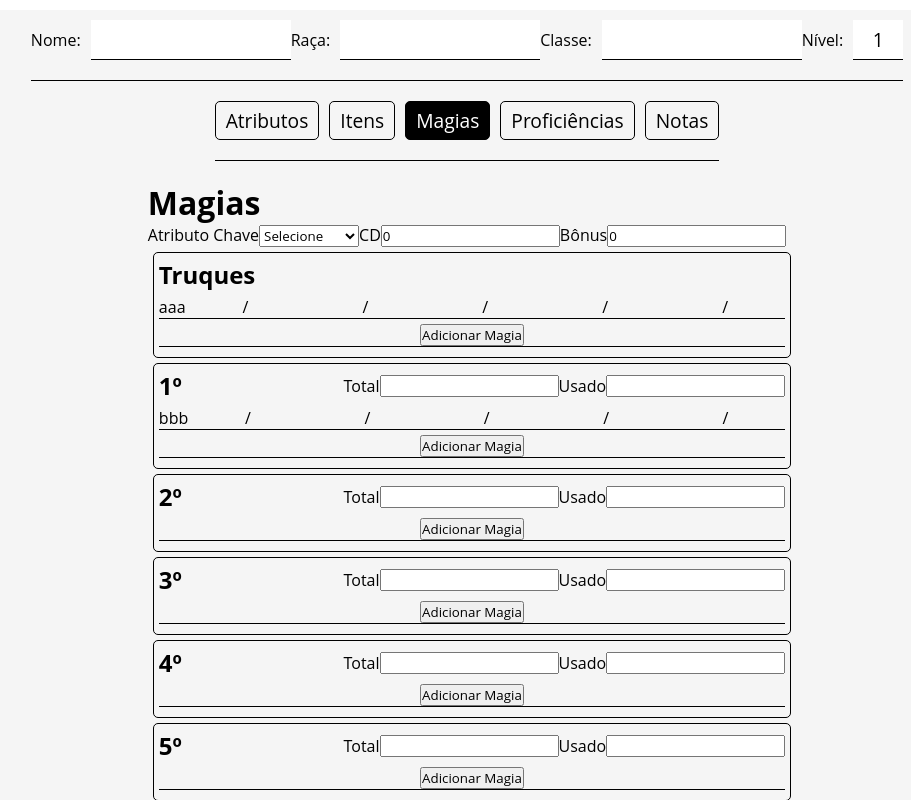
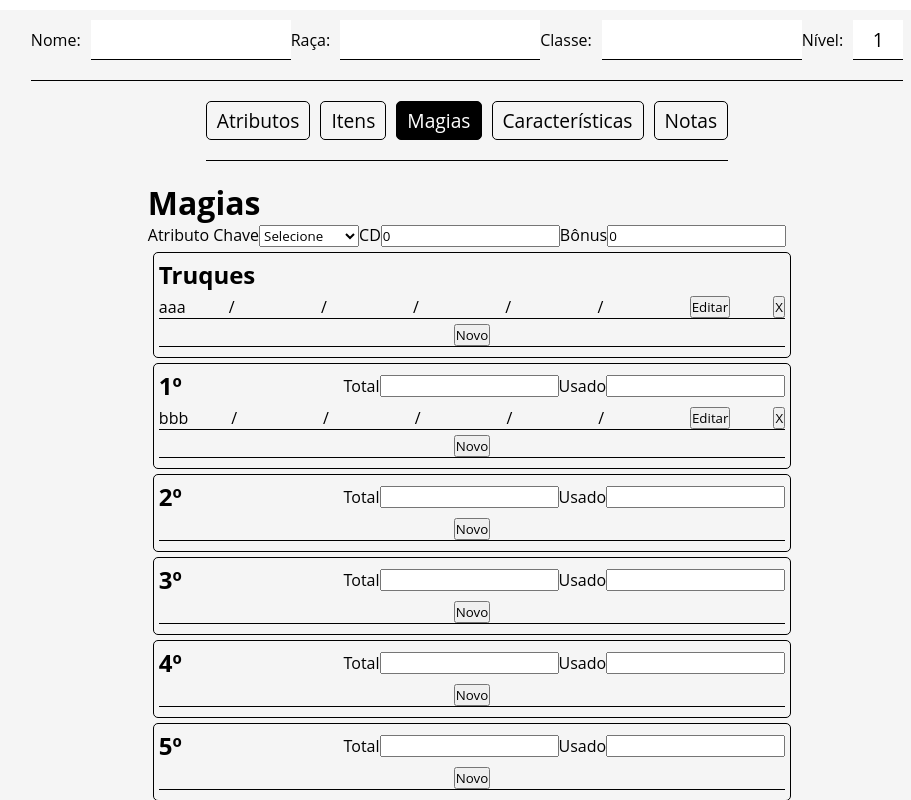
Before and after one commit to R-Takashi/Ficha-Personagem-D-D-5e, a React (Create React App) app in the folder dnd-charsheet/: page / in a window 1280 px wide. Both pictures are taken after a click on the item "Magias". Shown: the top 800 px of the page, without its empty margins (173-1084 px from the left). Built offline with nearby package versions, Linux system fonts and the light colour scheme.

Commit message:
improvement(spells tab): edit / remove spell, refactor spell form

```diff
--- a/dnd-charsheet/src/components/AllTabs/Skills.tsx
+++ /dev/null
@@ -1,15 +0,0 @@
-import React, { useContext } from 'react'
-import AppContext from '../../Context/AppContext'
-
-export default function Skills() {
-  const { contentTab, tab } = useContext(AppContext);
-
-  if (tab !== 'Proficiências') return null;
-
-  return (
-    <div>
-      {/* { contentTab } */}
-      <h1>Skills</h1>
-    </div>
-  )
-}
--- a/dnd-charsheet/src/components/AllTabs/Spells.tsx
+++ b/dnd-charsheet/src/components/AllTabs/Spells.tsx
@@ -54,8 +54,6 @@ export default function Spells() {
         {spellListLevel.map((level: string) => (
           <SpellListLevel key={level} level={level} />
         ))}
-
-
       </section>
     </div>
   )
--- /dev/null
+++ b/dnd-charsheet/src/components/AllTabs/Spells/SpellDetails.tsx
@@ -0,0 +1,46 @@
+import React from 'react'
+import SpellForm from './SpellForm';
+
+
+export default function SpellDetails(props: any) {
+  const { name, action, duration, range, components, description, index, level } = props;
+  const [toEdit, setToEdit] = React.useState(false);
+
+
+  return (
+    <li>
+      <div className='Spell'>
+        {
+          toEdit ? (
+            <SpellForm
+              level={level}
+              index={index}
+              saveSpell={() => setToEdit(!toEdit)}
+              editSpell
+            />
+
+          ) : (
+            <>
+              <span>{name}</span>
+              /
+              <span>{action}</span>
+              /
+              <span>{duration}</span>
+              /
+              <span>{range}</span>
+              /
+              <span>{components}</span>
+              /
+              <span>{description}</span>
+
+              <button type='button' onClick={() => setToEdit(!toEdit)}>Editar</button>
+            </>
+          )
+        }
+
+        <button type='button' onClick={props.removeSpell}>X</button>
+
+      </div>
+    </li>
+  )
+}
--- /dev/null
+++ b/dnd-charsheet/src/components/AllTabs/Spells/SpellForm.tsx
@@ -0,0 +1,112 @@
+import React, { useContext, useEffect } from 'react'
+import AppContext from '../../../Context/AppContext'
+
+
+type FormProps = {
+  level: string,
+  index?: number,
+  newSpell?: boolean,
+  editSpell?: boolean,
+  saveSpell: () => void,
+}
+
+const SPELL = {
+  name: '',
+  action: '',
+  duration: '',
+  range: '',
+  components: '',
+  description:'',
+}
+
+
+export default function SpellForm(props: FormProps) {
+  const { level, index=0, newSpell=false, editSpell=false, saveSpell } = props;
+
+  const { listSpells, setListSpells } = useContext(AppContext);
+
+  const [spell, setSpell] = React.useState({...SPELL});
+
+  useEffect(() => {
+    if (editSpell) {
+      setSpell({...listSpells[level][index]});
+    }
+  }, [editSpell, index, level, listSpells]);
+
+  const handleSaveSpell = () => {
+    if (newSpell) {
+      setListSpells({ ...listSpells, [level]: [...listSpells[level], spell] });
+      setSpell({...SPELL});
+
+      return saveSpell();
+    }
+
+    const editedSpell = {
+      ...spell,
+    }
+
+    const updatedList = [...listSpells[level]];
+    updatedList[index] = editedSpell;
+
+    setListSpells({ ...listSpells, [level]: updatedList });
+
+    return saveSpell();
+  };
+
+
+  return (
+    <div>
+
+      <label htmlFor='spellName'>Nome</label>
+        <input
+          id='spellName'
+          type='text'
+          value={spell.name}
+          onChange={(e) => setSpell({ ...spell, name: e.target.value })}
+        />
+
+      <label htmlFor='spellAction'>Ação</label>
+        <input
+
+          id='spellAction'
+          type='text'
+          value={spell.action}
+          onChange={(e) => setSpell({ ...spell, action: e.target.value })}
+        />
+
+      <label htmlFor='spellDuration'>Duração</label>
+        <input
+          id='spellDuration'
+          type='text'
+          value={spell.duration}
+          onChange={(e) => setSpell({ ...spell, duration: e.target.value })}
+        />
+
+      <label htmlFor='spellRange'>Alcance</label>
+        <input
+          id='spellRange'
+          type='text'
+          value={spell.range}
+          onChange={(e) => setSpell({ ...spell, range: e.target.value })}
+        />
+
+      <label htmlFor='spellComponents'>Componentes</label>
+        <input
+          id='spellComponents'
+          type='text'
+          value={spell.components}
+          onChange={(e) => setSpell({ ...spell, components: e.target.value })}
+        />
+
+      <label htmlFor='spellDescription'>Descrição</label>
+        <textarea
+          id='spellDescription'
+          value={spell.description}
+          onChange={(e) => setSpell({ ...spell, description: e.target.value })}
+        />
+
+      <button type='button' onClick={handleSaveSpell}>Salvar</button>
+
+    </div>
+  )
+}
--- a/dnd-charsheet/src/components/AllTabs/Spells/SpellListLevel.tsx
+++ b/dnd-charsheet/src/components/AllTabs/Spells/SpellListLevel.tsx
@@ -1,6 +1,9 @@
 import React, { useContext } from 'react'
 import AppContext from '../../../Context/AppContext'
 import styled from 'styled-components';
+import SpellDetails from './SpellDetails';
+import SpellForm from './SpellForm';
+
 
 const SpellListLevelS = styled.div`
   display: flex;
@@ -68,24 +71,10 @@ const SpellListLevelS = styled.div`
 export default function SpellListLevel(props: any) {
   const { level } = props;
   const { listSpells, setListSpells } = useContext(AppContext);
-  const [spell, setSpell] = React.useState({
-    name: '',
-    action: '',
-    duration: '',
-    range: '',
-    components: '',
-    description:'',
-  });
   const [showNewSpell, setShowNewSpell] = React.useState(false);
 
-  const handleNewSpell = () => {
-    if (showNewSpell) {
-      setListSpells({ ...listSpells, [level]: [...listSpells[level], spell] });
-      setSpell({ name: '', action: '', duration: '', range: '', components:'', description: '' });
-      setShowNewSpell(!showNewSpell);
-    }
-
-    setShowNewSpell(!showNewSpell);
+  const handleRemoveSpell = (index: number) => {
+    setListSpells({ ...listSpells, [level]: listSpells[level].filter((_: any, i: number) => i !== index) });
   };
 
   return (
@@ -106,90 +95,31 @@ export default function SpellListLevel(props: any) {
 
       <ul>
         {listSpells[level].map((spell: any, index: number) => (
-          <li key={index}>
-            <div className='Spell'>
-              <span>{spell.name}</span>
-              /
-              <span>{spell.action}</span>
-              /
-              <span>{spell.duration}</span>
-              /
-              <span>{spell.range}</span>
-              /
-              <span>{spell.components}</span>
-              /
-              <span>{spell.description}</span>
-            </div>
-          </li>
+          <SpellDetails
+            key={index}
+            index={index}
+            level={level}
+            removeSpell={() => handleRemoveSpell(index)}
+            {...spell}
+          />
         ))}
 
         <li>
-
-
           <div className='NewSpell'>
 
-          {showNewSpell && (
-              <>
-                <label htmlFor='spellName'>Nome</label>
-                <input
-                  id='spellName'
-                  type='text'
-                  value={spell.name}
-                  onChange={(e) => setSpell({ ...spell, name: e.target.value })}
-                />
+            {showNewSpell ? (
 
-                <label htmlFor='spellAction'>Ação</label>
-                <input
+              <SpellForm
+                level={level}
+                newSpell
+                saveSpell={() => setShowNewSpell(false)}
+              />
 
-                  id='spellAction'
-                  type='text'
-                  value={spell.action}
-                  onChange={(e) => setSpell({ ...spell, action: e.target.value })}
-                />
+            ) : (
 
-                <label htmlFor='spellDuration'>Duração</label>
-                <input
-                  id='spellDuration'
-                  type='text'
-                  value={spell.duration}
-                  onChange={(e) => setSpell({ ...spell, duration: e.target.value })}
-                />
+              <button onClick={() => setShowNewSpell(true)}>Novo</button>
 
-                <label htmlFor='spellRange'>Alcance</label>
-                <input
-                  id='spellRange'
-                  type='text'
-                  value={spell.range}
-                  onChange={(e) => setSpell({ ...spell, range: e.target.value })}
-                />
-
-                <label htmlFor='spellComponents'>Componentes</label>
-                <input
-                  id='spellComponents'
-                  type='text'
-                  value={spell.components}
-                  onChange={(e) => setSpell({ ...spell, components: e.target.value })}
-                />
-
-                <label htmlFor='spellDescription'>Descrição</label>
-
-                <textarea
-                  id='spellDescription'
-                  value={spell.description}
-                  onChange={(e) => setSpell({ ...spell, description: e.target.value })}
-                />
-              </>
             )}
-
-
-
-            <button
-              type='button'
-              onClick={() => handleNewSpell()}
-            >
-              {showNewSpell ? 'Nova Magia': 'Adicionar Magia'}
-            </button>
-
 
           </div>
         </li>
--- /dev/null
+++ b/dnd-charsheet/src/components/AllTabs/Traits.tsx
@@ -0,0 +1,14 @@
+import React, { useContext } from 'react'
+import AppContext from '../../Context/AppContext'
+
+export default function Traits() {
+  const { tab } = useContext(AppContext);
+
+  if (tab !== 'Características') return null;
+
+  return (
+    <div>
+      <h1>Características</h1>
+    </div>
+  )
+}
--- a/dnd-charsheet/src/components/Outlet.tsx
+++ b/dnd-charsheet/src/components/Outlet.tsx
@@ -2,7 +2,7 @@ import React from 'react'
 import Attributes from './AllTabs/Attributes'
 import Items from './AllTabs/Items'
 import Spells from './AllTabs/Spells'
-import Skills from './AllTabs/Skills'
+import Traits from './AllTabs/Traits'
 import Notes from './AllTabs/Notes'
 
 export default function Outlet() {
@@ -11,7 +11,7 @@ export default function Outlet() {
       <Attributes />
       <Items />
       <Spells />
-      <Skills />
+      <Traits />
       <Notes />
     </div>
   )
--- a/dnd-charsheet/src/components/TabNav.tsx
+++ b/dnd-charsheet/src/components/TabNav.tsx
@@ -11,7 +11,7 @@ const tabs = [
     'Atributos',
     'Itens',
     'Magias',
-    'Proficiências',
+    'Características',
     'Notas',
 ]
 
```
